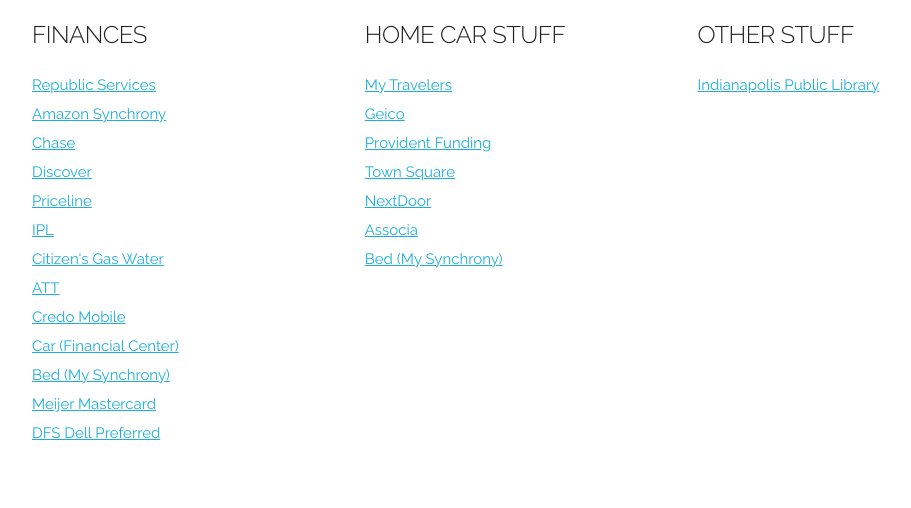
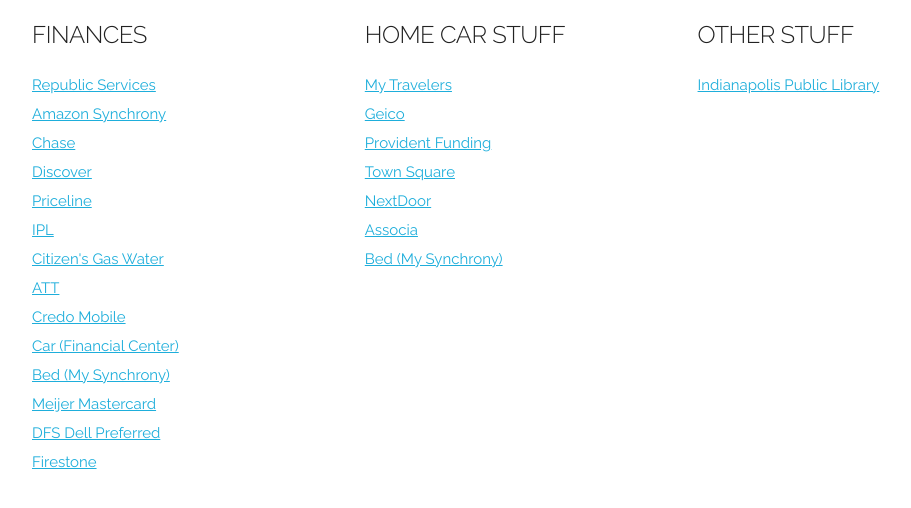
Before and after one commit to bradseverance/bradseverance.github.io, a plain HTML site: page links.html in a window 1280 px wide. Shown: the part 74-582 px from the top of the page, without its empty margins (128-1039 px from the left). Drawn offline with Linux system fonts and the light colour scheme.

Commit message:
Update links.html

```diff
--- a/links.html
+++ b/links.html
@@ -60,6 +60,7 @@
         <p class="brad-link" ><a href="https://www.mysynchrony.com/" target="_blank">Bed (My Synchrony)</a></p>
         <p class="brad-link" ><a href="https://c.comenity.net/meijermastercardsecure/sec/AccountSummary.xhtml" target="_blank">Meijer Mastercard</a></p>
         <p class="brad-link" ><a href="https://mydfs.dell.com" target="_blank">DFS Dell Preferred</a></p>
+        <p class="brad-link" ><a href="http://www.cfna.com" target="_blank">Firestone</a></p>
       </div>
       <div class="one-third column">
         <h5>HOME CAR STUFF</h5>
```
